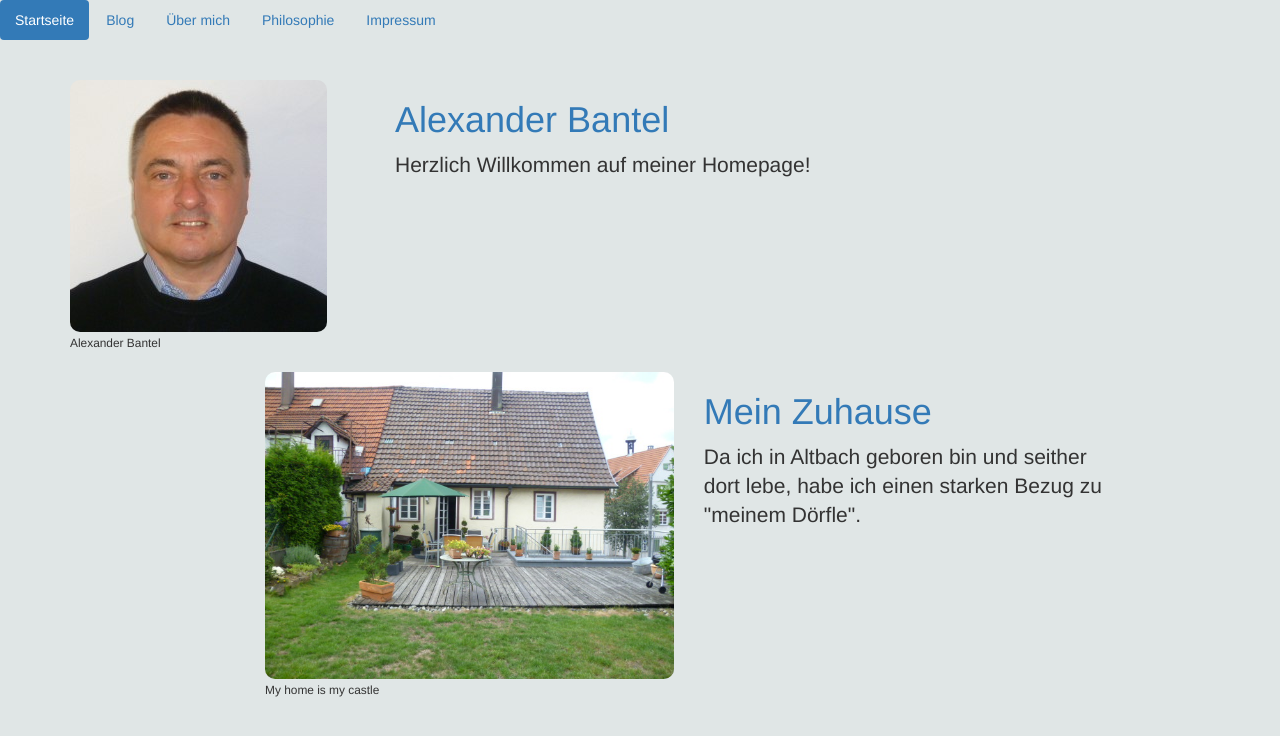
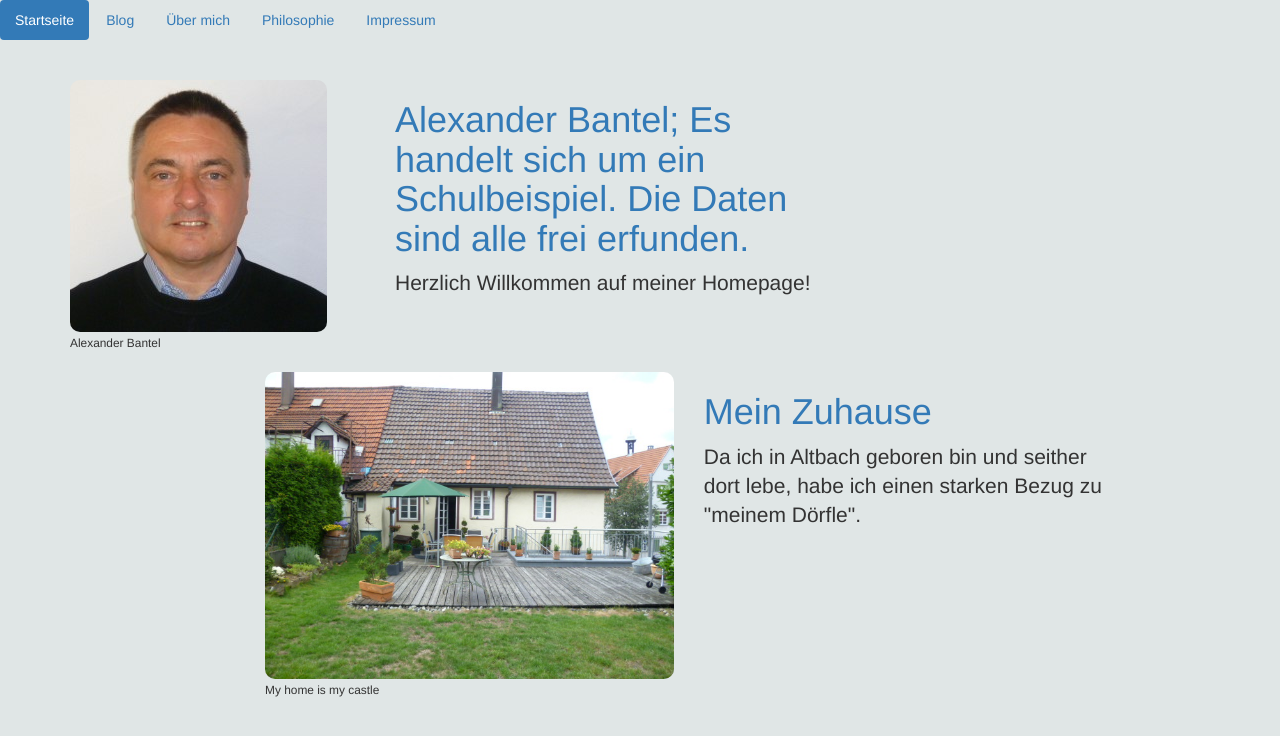
Before and after one commit to haustier99/haustier99.github.io, a plain HTML site: page index.html in a window 1280 px wide. Drawn offline with Linux system fonts and the light colour scheme.

Commit message:
Änderung Hompage
geändert

```diff
--- a/index.html
+++ b/index.html
@@ -60,7 +60,7 @@
 
                         </div>
                         <div class="col-md-7">
-                            <h1><a href="ueber-mich.html">Alexander Bantel</a></h1>
+                            <h1><a href="ueber-mich.html">Alexander Bantel; Es handelt sich um ein Schulbeispiel. Die Daten sind alle frei erfunden.</a></h1>
                             <p class="lead">Herzlich Willkommen auf meiner Homepage! </p>
                         </div>
                     </div>
```
